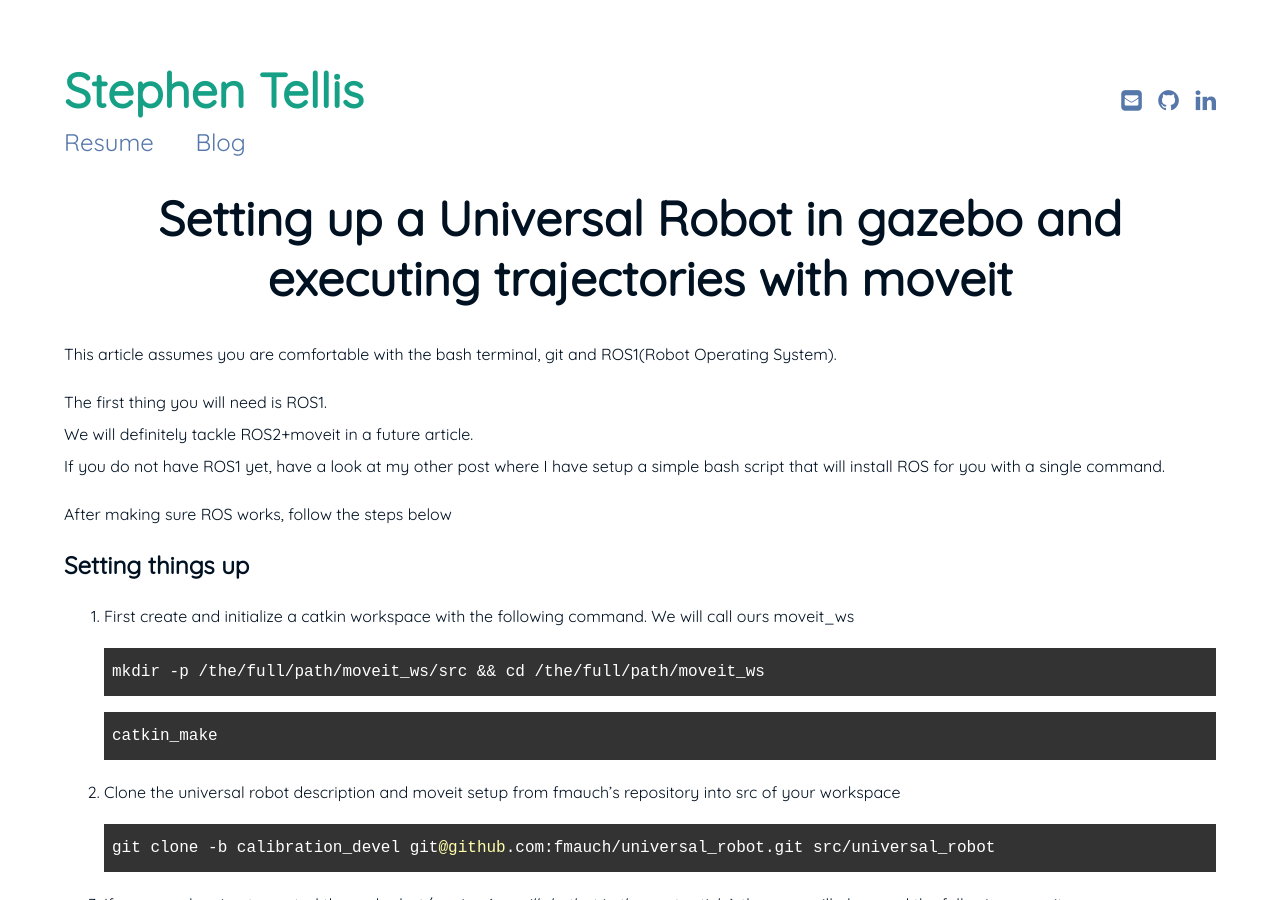
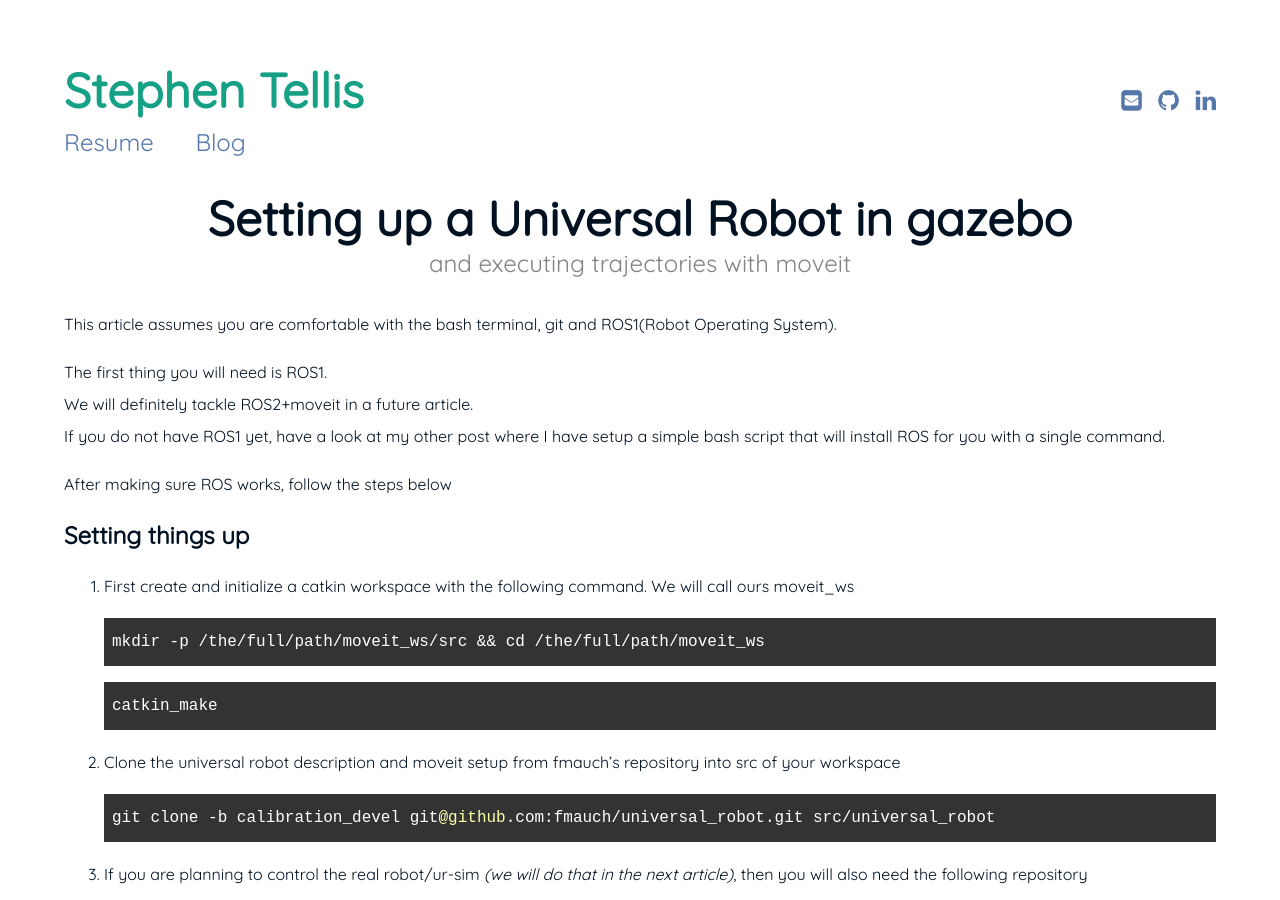
Before and after one commit to Stephen-Tellis/home, a Jekyll site: the page built from _posts/2022-02-20-setting_up_an_ur_robot_gazebo.md, in a window 1280 px wide and 900 px high. Built offline with Jekyll 4.4.1, drawn with Linux system fonts in a browser that asks for light colours.

```diff
--- a/_posts/2022-02-20-setting_up_an_ur_robot_gazebo.md
+++ b/_posts/2022-02-20-setting_up_an_ur_robot_gazebo.md
@@ -1,7 +1,7 @@
 ---
 layout: page
-title:  "Setting up a Universal Robot in gazebo and executing trajectories with moveit"
-subtitle: ""
+title:  "Setting up a Universal Robot in gazebo"
+subtitle: "and executing trajectories with moveit"
 date:   2022-02-20 21:21:21 +0530
 categories: ["Robotics"]
 ---
```
Also changed, not shown: _posts/2022-04-02-settingup-ursim.md (+8 -8 lines).
